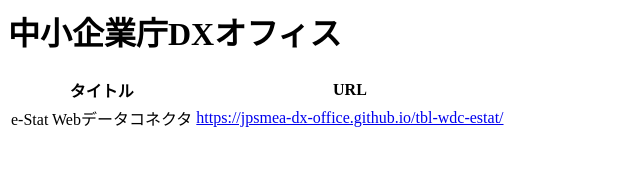
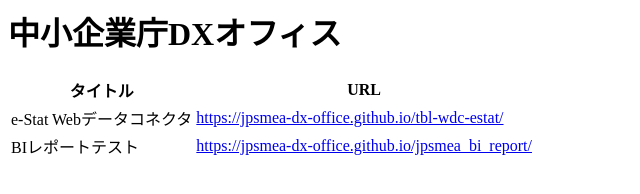
Before and after one commit to jpsmea-dx-office/jpsmea-dx-office.github.io, a plain HTML site: page index.html in a window 1280 px wide. Shown: the whole page, without its empty margins (0-640 px from the left). Drawn offline with Linux system fonts and the light colour scheme.

Commit message:
Update index.html

```diff
--- a/index.html
+++ b/index.html
@@ -7,6 +7,7 @@
   <table>
     <tr><th>タイトル</th><th>URL</th></tr>
     <tr><td>e-Stat Webデータコネクタ</td><td><a href="https://jpsmea-dx-office.github.io/tbl-wdc-estat/">https://jpsmea-dx-office.github.io/tbl-wdc-estat/</a></td></tr>
+    <tr><td>BIレポートテスト</td><td><a href="https://jpsmea-dx-office.github.io/jpsmea_bi_report/">https://jpsmea-dx-office.github.io/jpsmea_bi_report/</a></td></tr>
   </table>
 </body>
 </html>
```
